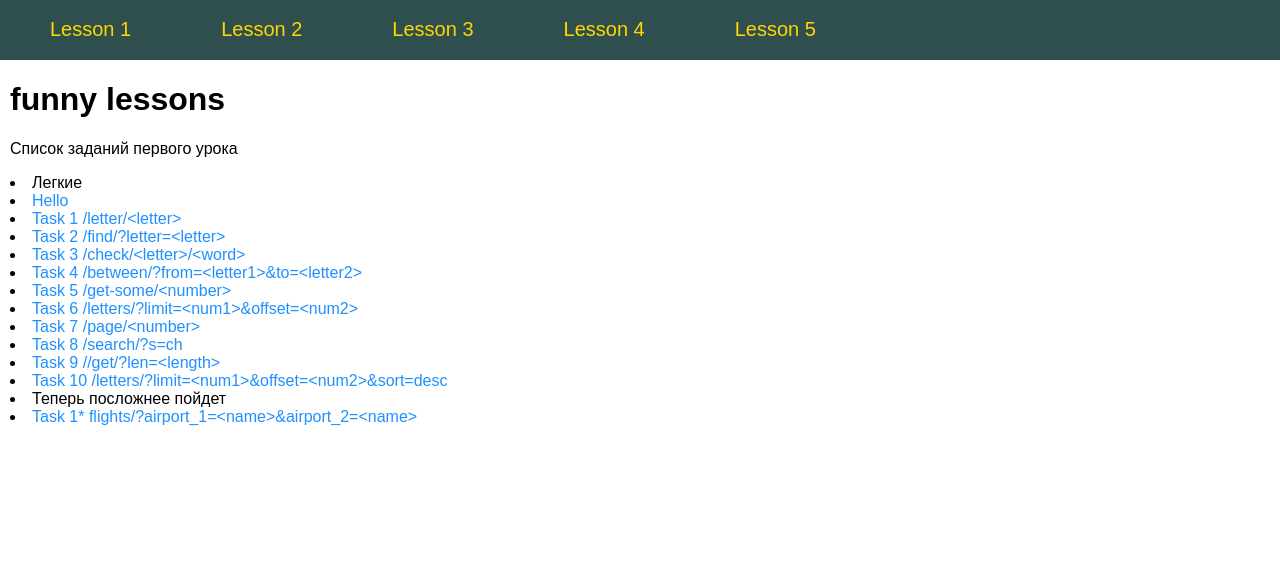
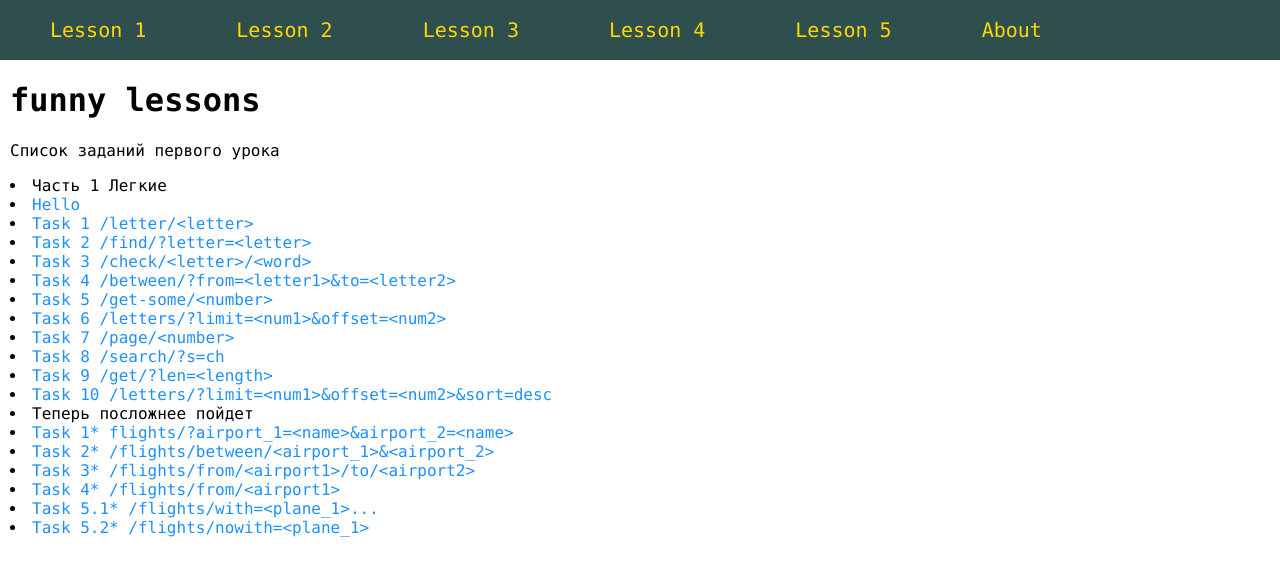
Before and after one commit to kirsansan/tasks_from_snakes_generator, a Flask app: page /lesson1 in a window 1280 px wide. Shown: the top 576 px of the page. Run offline with Flask 2, Linux system fonts and the light colour scheme.

Commit message:
add all tasks for lesson1 add answer.html munu moved to .config/table_of_content

```diff
--- a/app.py
+++ b/app.py
@@ -4,41 +4,32 @@
 
     this code written by Kirill.S (Mr.K)
 """
-
-
+import flask
 from flask import Flask, render_template, request, url_for, abort
 from alphabet.alphabet_def import alphabet
 from utils.utils import prepare_menu
 from config.config import OFFSET_ON_PAGE, FILE_FLIGHTPLANS
+from config.table_of_content import site_menu, lesson1_menu
 from jdata.utils import load_from_json_file
 from flight.flight import Flight
 from pprint import pprint
 
+
 app = Flask(__name__)
 
-site_menu: list = []
-#prepare_menu(site_menu)
-site_menu = [{"name": "Lesson 1", "url": "/lesson1"},
-             {"name": "Lesson 2", "url": "/lesson2"},
-             {"name": "Lesson 3", "url": "/lesson3"},
-             {"name": "Lesson 4", "url": "/lesson4"},
-             {"name": "Lesson 5", "url": "/lesson5"}]
-lesson1_menu = [{"name": "Легкие"},
-                {"name": "Hello", "url": "/user/Gleb"},
-                {"name": "Task 1 /letter/<letter>", "url": "/letter/y"},
-                {"name": "Task 2 /find/?letter=<letter>", "url": "/find/?letter=Q"},
-                {"name": "Task 3 /check/<letter>/<word>", "url": "/check/B/Bravo"},
-                {"name": "Task 4 /between/?from=<letter1>&to=<letter2> ", "url": "/between/?from=B&to=P"},
-                {"name": "Task 5 /get-some/<number> ", "url": "/get-some/6"},
-                {"name": "Task 6 /letters/?limit=<num1>&offset=<num2>  ", "url": "/letters/?limit=5&offset=2"},
-                {"name": "Task 7 /page/<number>  ", "url": "/letters/page/2"},
-                {"name": "Task 8 /search/?s=ch  ", "url": "/search/?s=ch"},
-                {"name": "Task 9 //get/?len=<length>  ", "url": "/get/?len=5"},
-                {"name": "Task 10 /letters/?limit=<num1>&offset=<num2>&sort=desc  ",
-                 "url": "/letters/?limit=5&offset=1&sort=desc"},
-                {"name": "Теперь посложнее пойдет "},
-                {"name": "Task 1* flights/?airport_1=<name>&airport_2=<name>",
-                 "url": "/flights/?airport_1=DMD&airport_2=HEL"}]
+# site_menu: list = []
+# prepare_menu(site_menu)
+
+
+def create_list_of_flights() -> list[Flight]:
+    data_ = load_from_json_file(FILE_FLIGHTPLANS)
+    flights_list: list[Flight:] = []
+    # pprint(data_)
+    for one_item_flight_ in data_:
+        tmp_fpl_ = Flight(**one_item_flight_)
+        # print(tmp_fpl_)
+        flights_list.append(tmp_fpl_)
+    return flights_list
 
 
 @app.route('/')
@@ -54,23 +45,31 @@ def index():
 #         num_out=num_out
 #     )
 
+
 @app.route('/about')
 def about():
     return render_template('about.html', menu=site_menu)
+
 
 @app.route('/lesson1')
 def lesson1():
     return render_template('lesson1.html', menu=site_menu, submenu=lesson1_menu)
 
+
 @app.route('/test')
 def hello_one_more_time():
-    return render_template('hello.html', title="test page", menu=site_menu, hello='Hello World! Do you want to have some test?')
+    return render_template('hello.html',
+                           title="test page",
+                           menu=site_menu,
+                           hello='Hello World! Do you want to have some test?')
     # return '<h1>Hello World! Do you want to have some test? </h1>'
+
 
 @app.route('/user/<name>')
 def user(name):
     # return '<h1>Hello, %s!</h1>' % name
     return render_template('hello.html', title="WOW", menu=site_menu, hello=f'Hello, {name}!')
+
 
 @app.route('/letter/<letter>')
 def name_from_letter(letter):
@@ -78,6 +77,7 @@ def name_from_letter(letter):
     if str_letter in alphabet:
         return alphabet[str_letter]
     return "I dont know this character"
+
 
 @app.route('/find/')
 def name_from_letter_query():
@@ -87,6 +87,7 @@ def name_from_letter_query():
         return alphabet[str_letter]
     return "I dont know this character"
 
+
 @app.route('/check/<letter>/<word>')
 def is_char_associate_word(letter, word):
     str_letter = str(letter).upper()
@@ -94,6 +95,7 @@ def is_char_associate_word(letter, word):
     if (str_letter in alphabet) and alphabet[str_letter] == str(word):
         return "True"
     return "False"
+
 
 @app.route('/between/')
 def find_between():
@@ -116,20 +118,20 @@ def find_between():
 
 @app.route('/get-some/<number_as_str>')
 def get_some_numbers(number_as_str: str):
-        """Handler for /get-some/<number> """
-        tmp_str_4_answer = ""
-        counter = 0
-        # if int(number_as_str) < len(alphabet):
-        #    for index in range(0,int(number_as_str)):
-        for x in alphabet:
-            counter += 1
-            if counter > int(number_as_str):
-                break
-            tmp_str_4_answer += x
-        # tmp_str_4_answer = ["".join(x) for x in alphabet.keys()]
-        if tmp_str_4_answer == "":
-            tmp_str_4_answer = "-"
-        return tmp_str_4_answer
+    """Handler for /get-some/<number> """
+    tmp_str_4_answer = ""
+    counter = 0
+    # if int(number_as_str) < len(alphabet):
+    #    for index in range(0,int(number_as_str)):
+    for x in alphabet:
+        counter += 1
+        if counter > int(number_as_str):
+            break
+        tmp_str_4_answer += x
+    # tmp_str_4_answer = ["".join(x) for x in alphabet.keys()]
+    if tmp_str_4_answer == "":
+        tmp_str_4_answer = "-"
+    return tmp_str_4_answer
 
 
 @app.route('/letters/')
@@ -138,7 +140,7 @@ def get_some_slice():
     I need tell to Author about mistake with lower letters in his task-manual
     """
     limit = len(alphabet)
-    if request.args.get('limit') and int(request.args.get('limit')) < 26 :
+    if request.args.get('limit') and int(request.args.get('limit')) < 26:
         limit = int(request.args.get('limit'))
     offset = 0
     if request.args.get('offset') and int(request.args.get('offset')) > 0:
@@ -146,7 +148,6 @@ def get_some_slice():
     sort_direct = 1
     if request.args.get('sort') == 'desc':
         sort_direct = -1
-
     # print(limit, offset,  sort_direct)
     tmp_str_4_answer = ""
     alphabet_list = list(alphabet)
@@ -155,7 +156,7 @@ def get_some_slice():
     if offset + limit >= len(alphabet_list):
         limit = len(alphabet_list) - offset
     if sort_direct < 0:
-        offset = len(alphabet) -1 - offset
+        offset = len(alphabet) - 1 - offset
     # print(limit, offset, sort_direct, offset + (limit * sort_direct))
     for i in range(offset, offset + (limit * sort_direct), sort_direct):
         tmp_str_4_answer += alphabet_list[i]
@@ -209,29 +210,119 @@ def search_substring_for_length():
         abort(404)
     return tmp_str_4_answer
 
+
 @app.route('/flights/')
 def search_filghts_from_to():
     """flights/?from=<airport_1>&to=<airport_2>"""
     airport1 = request.args.get('airport_1')
     airport2 = request.args.get('airport_2')
-    flights_list = []
-    data_ = load_from_json_file(FILE_FLIGHTPLANS)
-    # pprint(data_)
-    for one_item_flight_ in data_:
-        tmp_fpl_ = Flight(**one_item_flight_)
-        # print(tmp_fpl_)
-        flights_list.append(tmp_fpl_)
+    flights_list = create_list_of_flights()
+    # data_ = load_from_json_file(FILE_FLIGHTPLANS)
+    # # pprint(data_)
+    # for one_item_flight_ in data_:
+    #     tmp_fpl_ = Flight(**one_item_flight_)
+    #     # print(tmp_fpl_)
+    #     flights_list.append(tmp_fpl_)
     # print(flights_list)
     # print(airport1, airport2)
     prepare_answer_list = []
     [prepare_answer_list.append(x) for x in flights_list if x.from_ == airport1 and x.to == airport2]
     # print(prepare_answer_list)
-    str_4_out = f"<li>{airport1} > {airport2} </li>" + "<p>".join([(x.number + " " + x.departure_tile + " " + x.arriving_time)
-                                                      for x in prepare_answer_list])
+    str_4_out = f"{airport1} > {airport2} /" \
+                + "/".join([(x.number + " " + x.departure_time + " " + x.arriving_time)
+                              for x in prepare_answer_list])
     if len(prepare_answer_list) == 0:
         str_4_out += "<p> Не найдено"
     # print(str_4_out)
-    return str_4_out
+    # return str_4_out
+    return render_template('answer.html', menu=site_menu, mytext=str_4_out.split('/'))
+
+
+@app.route('/flights/between/<airport_1>&<airport_2>')
+def search_flights_between(airport_1, airport_2):
+    """/flights/between/<airport_1>&<airport_2>"""
+    flights_list = create_list_of_flights()
+    prepare_answer_list = []
+    [prepare_answer_list.append(x) for x in flights_list
+        if (x.from_ == airport_1 and x.to == airport_2) or
+            (x.from_ == airport_2 and x.to == airport_1)]
+    str_4_out = f"{airport_1} < > {airport_2} /" \
+                + "/".join([(x.number + " " + x.departure_time + " " + x.arriving_time)
+                              for x in prepare_answer_list])
+    # str_4_out = map(str, prepare_answer_list)
+    if len(prepare_answer_list) == 0:
+        str_4_out += "<p> Не найдено"
+    # print(str_4_out)
+    # return str_4_out
+    return render_template('answer.html', menu=site_menu, mytext=str_4_out.split('/'))
+
+
+@app.route('/flights/from/<airport1>/to/<airport2>')
+def search_flights_from_to(airport1: str, airport2: str):
+    """flights/from/<airport1>/to/<airport2>"""
+    if (not airport1.isupper()) or (not airport2.isupper()):
+        loc = f'/flights/from/{airport1.upper()}/to/{airport2.upper()}'
+        return flask.redirect(location=loc, code=301)
+    flights_list = create_list_of_flights()
+    prepare_answer_list = []
+    [prepare_answer_list.append(x) for x in flights_list if x.from_ == airport1 and x.to == airport2]
+    # print(prepare_answer_list)
+    str_4_out = f"{airport1} > {airport2} /" \
+                + "/".join([(x.number + " " + x.departure_time + " " + x.arriving_time)
+                              for x in prepare_answer_list])
+    if len(prepare_answer_list) == 0:
+        str_4_out += "<p> Не найдено"
+    # print(str_4_out)
+    # return str_4_out
+    return render_template('answer.html', menu=site_menu, mytext=str_4_out.split('/'))
+
+@app.route('/flights/from/<airport1>')
+def flight_search_from(airport1: str):
+    """Handler for /flights/from/<airport_1>
+    кажется в  задании чего-то недоставало, нет списка военных аэропортов,
+    и идет какая-то ссылка на название для вывода... подсказать автору
+    """
+    # flights_list = create_list_of_flights()
+    military_airports = ['CKL', 'ZIA']
+    if not airport1.isupper():
+        return flask.redirect(location=f'/flights/from/{airport1.upper()}', code=308)
+    if airport1 in military_airports:
+        abort(403)
+    # тут можно приделать серчилку по базе. но неясно надо ли, пока опустим
+    # return "Аэропорт {0}".format(airport1)
+    return render_template('answer.html', menu=site_menu, mytext=["Аэропорт {0}".format(airport1)])
+
+@app.route('/flights/with=<plane_1>')
+def search_for_planes(plane_1: str):
+    """/flights/with=<plane_1>,<plane_2>
+    в задании упомянуты СПИСКИ <plane_1>,<plane_2> ... неясно это неограниченный список или как
+    окей - загнал как список и его сверяю
+    """
+    plane_1 = plane_1.split(",")
+    flights_list = create_list_of_flights()
+    prepare_answer_list = []
+    [prepare_answer_list.append(x) for x in flights_list if x.plane in plane_1]
+    print(plane_1, prepare_answer_list)
+    str_4_out = " " + "/".join([(x.number + " " + x.from_ + " " + x.departure_time + " > "
+                                    + x.arriving_time + " " + x.to) for x in prepare_answer_list]) + " "
+    if len(prepare_answer_list) == 0:
+        str_4_out += "<p> Не найдено"
+    # print(str_4_out)
+    # return str_4_out
+    return render_template('answer.html', menu=site_menu, mytext=str_4_out.split('/'))
+
+@app.route('/flights/nowith=<plane_3>')
+def search_for_no_planes(plane_3: str):
+    plane_1 = plane_3.split(",")
+    flights_list = create_list_of_flights()
+    prepare_answer_list = []
+    [prepare_answer_list.append(x) for x in flights_list if x.plane not in plane_1]
+    str_4_out = " " + "/".join([(x.number + " " + x.from_ + " " + x.departure_time + " > "
+                                   + x.arriving_time + " " + x.to) for x in prepare_answer_list]) + " "
+    if len(prepare_answer_list) == 0:
+        str_4_out += "<p>Не найдено"
+    # return str_4_out
+    return render_template('answer.html', menu=site_menu, mytext=str_4_out.split('/'))
 
 
 if __name__ == '__main__':
--- a/static/css/styles.css
+++ b/static/css/styles.css
@@ -1,5 +1,5 @@
 html, body {
-    font-family: 'Arial';
+    font-family: 'Lucida Console';
     margin: 0;
     padding: 0;
     heihgt: 1000%;
```
Also changed, not shown: config/table_of_content.py (added, +29 -0 lines), flight/flight.py (+6 -8 lines), templates/about.html (+7 -1 lines), templates/answer.html (added, +9 -0 lines), files_operation/__init__.py (deleted).
